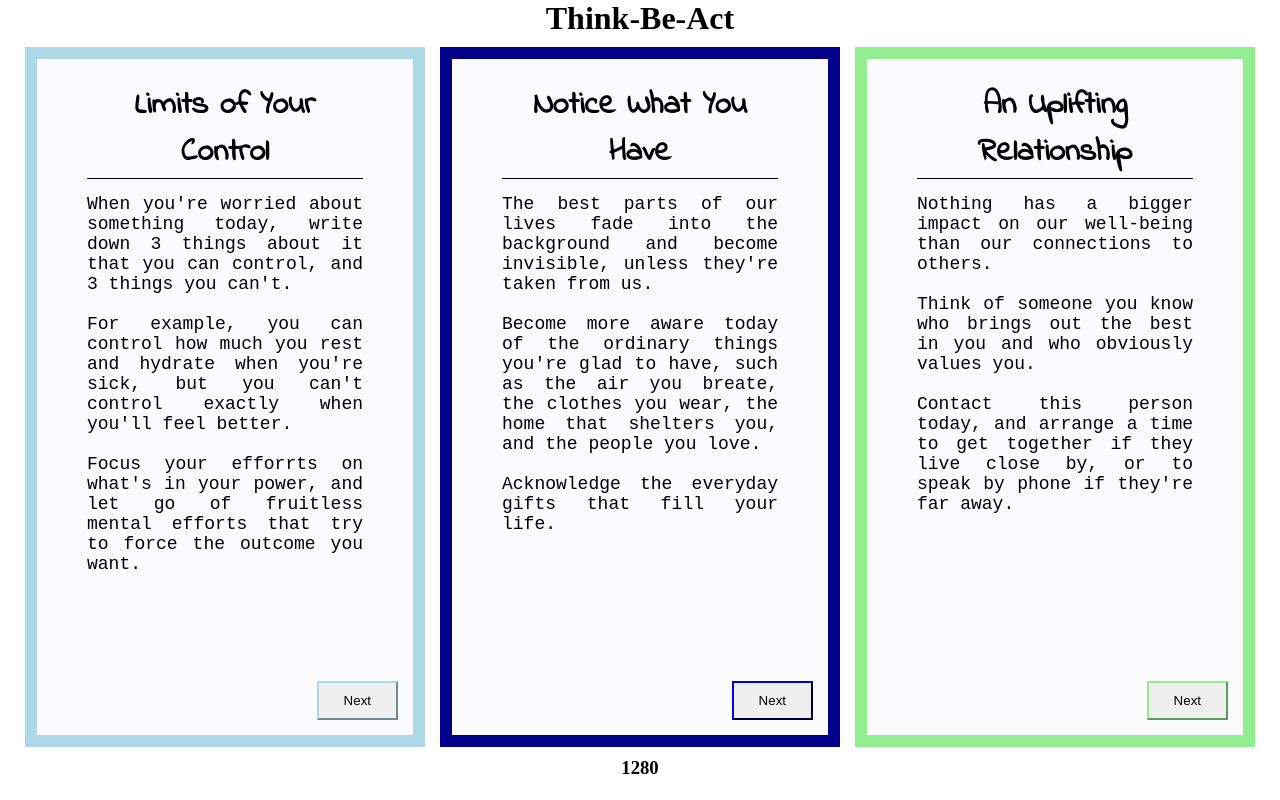
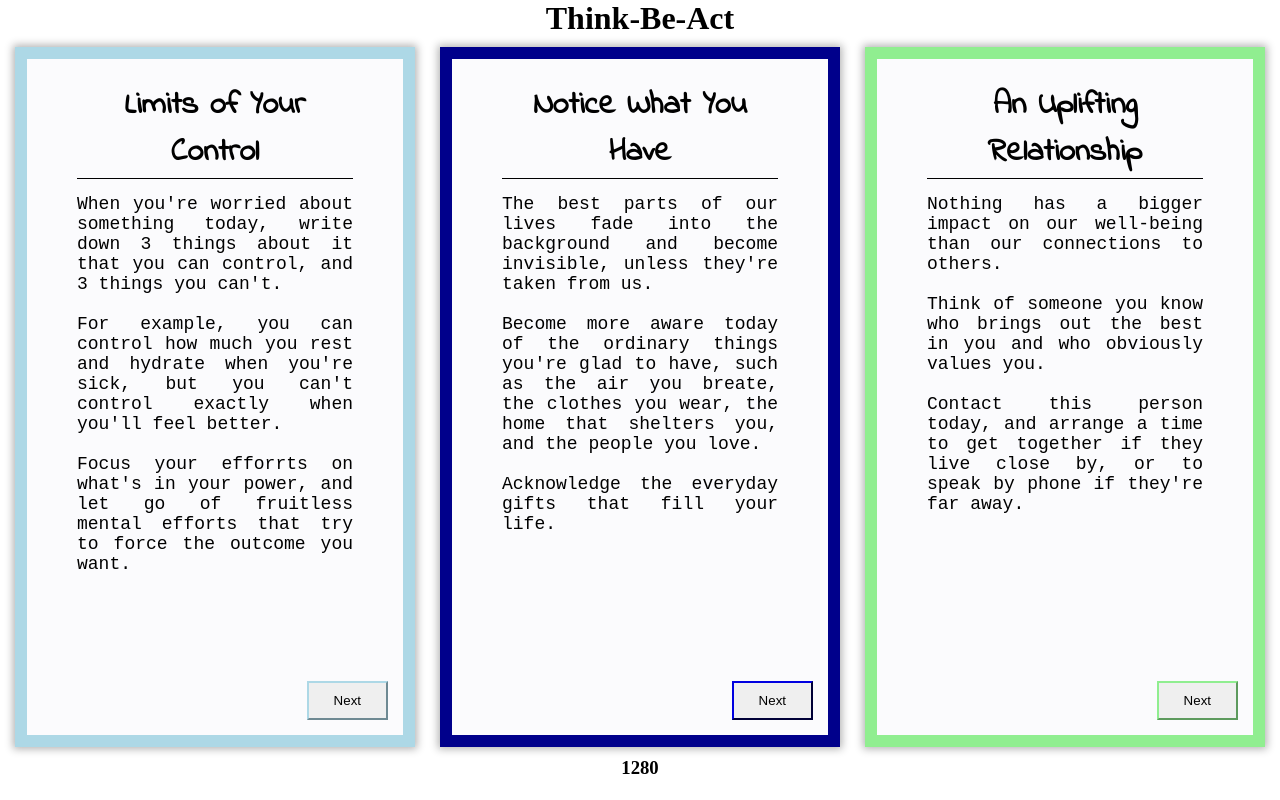
Before and after one commit to abiodunfreeman/be-think-act-cards, a React (Create React App) app: page / in a window 1280 px wide. Built offline with nearby package versions, Linux system fonts and the light colour scheme; a web font is replaced by a local one.

Commit message:
added gap to cards, and box-shadow

```diff
--- a/src/components/css/app.css
+++ b/src/components/css/app.css
@@ -3,6 +3,7 @@
   justify-content: space-evenly;
   flex-wrap: wrap;
   padding: 10px;
+  gap: 20px;
 }
 
 .App h1 {
--- a/src/components/css/cards.css
+++ b/src/components/css/cards.css
@@ -6,6 +6,7 @@
   min-height: 700px;
   position: relative;
   background-color: #fbfbfd;
+  box-shadow: 0 0 8px 2px rgba(0, 0, 0, 0.3);
 }
 .card--container h1 {
   text-align: center;
--- a/src/components/sass/app.scss
+++ b/src/components/sass/app.scss
@@ -4,6 +4,7 @@
   justify-content: space-evenly;
   flex-wrap: wrap;
   padding: 10px;
+  gap: 20px;
 }
 .App {
   h1 {
--- a/src/components/sass/cards.scss
+++ b/src/components/sass/cards.scss
@@ -9,6 +9,7 @@ $act-primary-color: lightgreen;
   min-height: 700px;
   position: relative;
   background-color: #fbfbfd;
+  box-shadow: 0 0 8px 2px rgba(0, 0, 0, 0.3);
 
   h1 {
     text-align: center;
```
Also changed, not shown: 2 other files (tests, documents, lock files or other folders).
